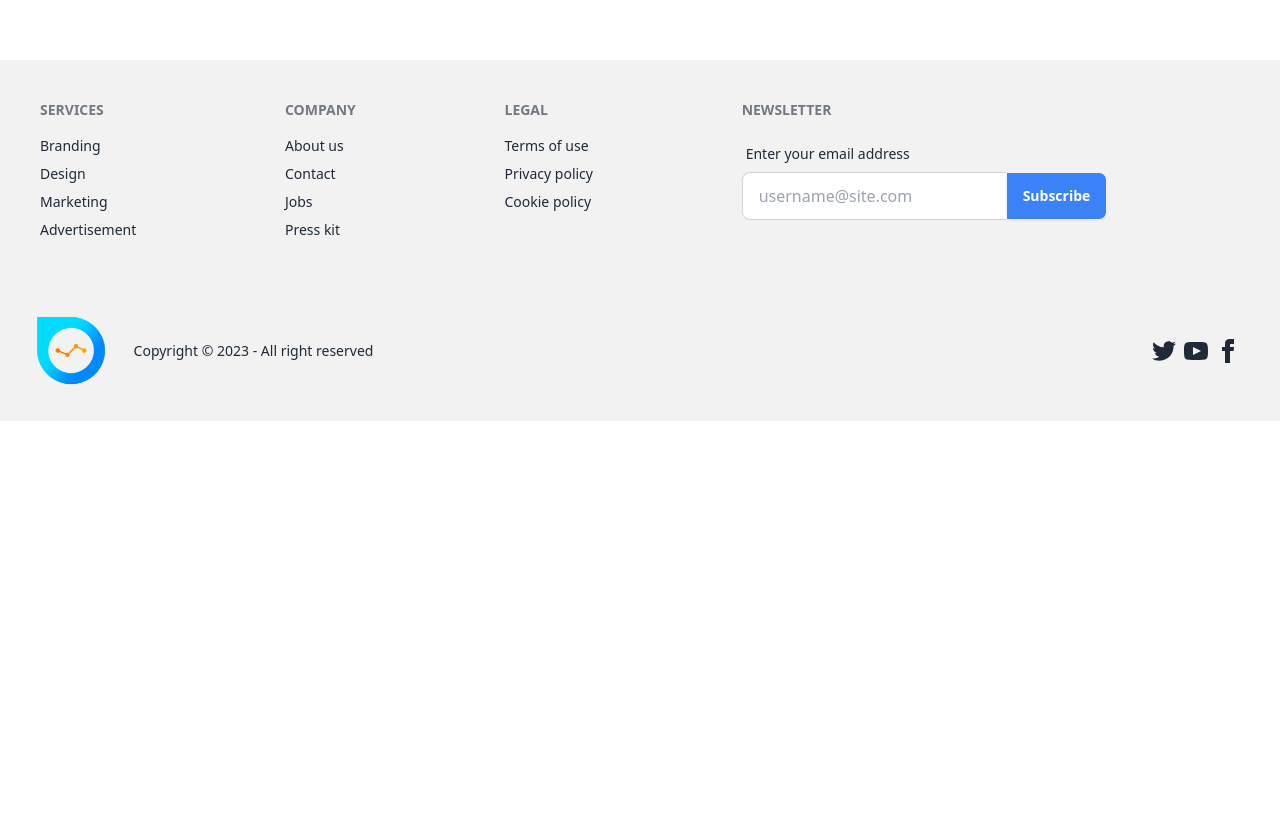
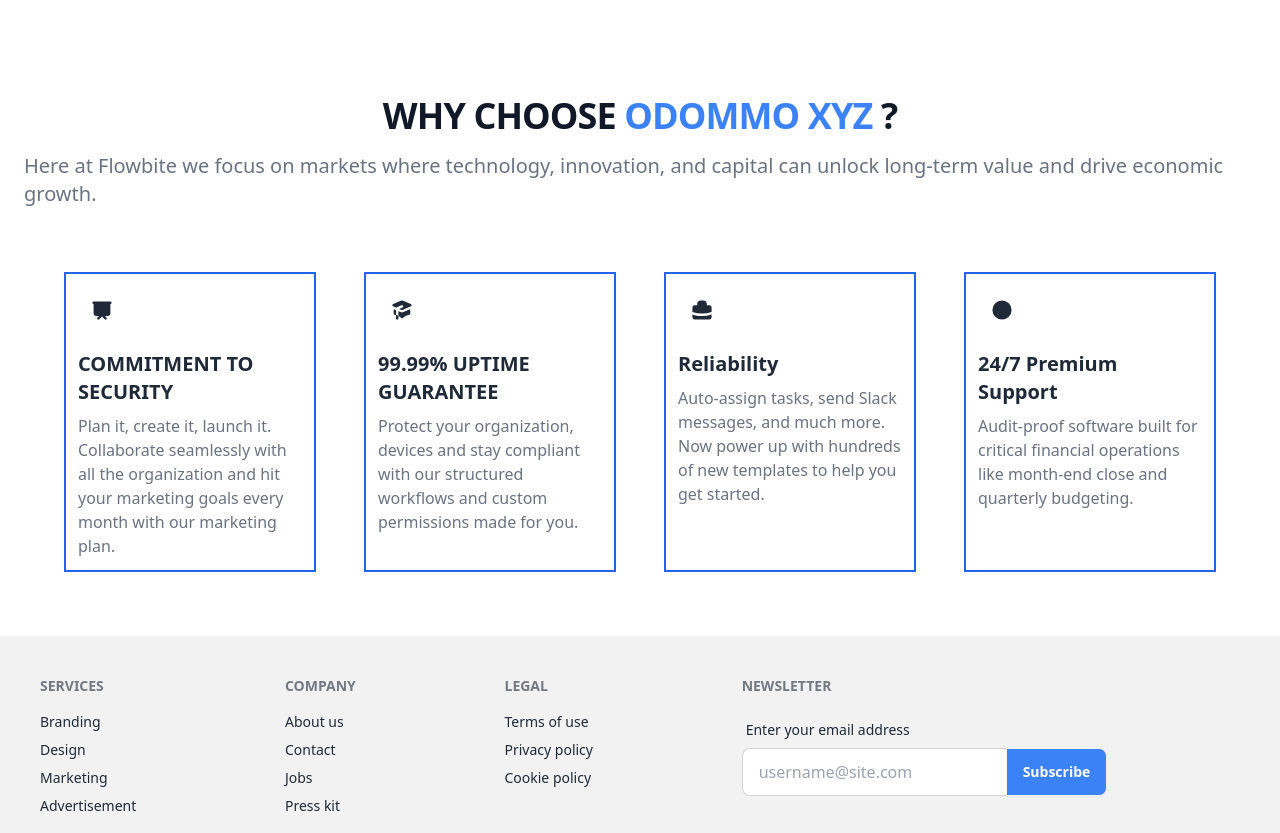
Before and after one commit to mdnazmul42726/odommo-xyz-client, a React (Vite) app: page / in a window 1280 px wide. Shown: the part 5626-6459 px from the top of the page. Before the commit the page ends 6047 px from the top, so only its background shows below. Built offline with nearby package versions, Linux system fonts and the light colour scheme.

Commit message:
Why Choose us section added

```diff
--- /dev/null
+++ b/src/components/WhyChoose.jsx
@@ -0,0 +1,47 @@
+
+const WhyChoose = () => {
+    return (
+        <div>
+            <section className="bg-white">
+                <div className="py-8 px-4 mx-auto max-w-screen-xl sm:py-16 lg:px-6">
+                    <div className="w-full mb-8 lg:mb-16">
+                        <h2 className="mb-4 text-center text-4xl tracking-tight font-extrabold text-gray-900 uppercase">Why Choose <span className="text-blue-500">Odommo xyz</span> ?</h2>
+                        <p className="text-gray-500 sm:text-xl">Here at Flowbite we focus on markets where technology, innovation, and capital can unlock long-term value and drive economic growth.</p>
+                    </div>
+                    <div className="space-y-8 mx-10 md:grid md:grid-cols-2 lg:grid-cols-4 md:gap-12 md:space-y-0">
+                        <div className="border-2 p-3 border-blue-600">
+                            <div className="flex justify-center items-center mb-4 w-10 h-10 rounded-full bg-primary-100 lg:h-12 lg:w-12">
+                                <svg className="w-5 h-5 text-primary-600 lg:w-6 lg:h-6" fill="currentColor" viewBox="0 0 20 20" xmlns="http://www.w3.org/2000/svg"><path d="M3 3a1 1 0 000 2v8a2 2 0 002 2h2.586l-1.293 1.293a1 1 0 101.414 1.414L10 15.414l2.293 2.293a1 1 0 001.414-1.414L12.414 15H15a2 2 0 002-2V5a1 1 0 100-2H3zm11.707 4.707a1 1 0 00-1.414-1.414L10 9.586 8.707 8.293a1 1 0 00-1.414 0l-2 2a1 1 0 101.414 1.414L8 10.414l1.293 1.293a1 1 0 001.414 0l4-4z"></path></svg>
+                            </div>
+                            <h3 className="mb-2 text-xl font-bold uppercase">Commitment to Security</h3>
+                            <p className="text-gray-500">Plan it, create it, launch it. Collaborate seamlessly with all  the organization and hit your marketing goals every month with our marketing plan.</p>
+                        </div>
+                        <div className="border-2 p-3 border-blue-600">
+                            <div className="flex justify-center items-center mb-4 w-10 h-10 rounded-full bg-primary-100 lg:h-12 lg:w-12">
+                                <svg className="w-5 h-5 text-primary-600 lg:w-6 lg:h-6" fill="currentColor" viewBox="0 0 20 20" xmlns="http://www.w3.org/2000/svg"><path d="M10.394 2.08a1 1 0 00-.788 0l-7 3a1 1 0 000 1.84L5.25 8.051a.999.999 0 01.356-.257l4-1.714a1 1 0 11.788 1.838L7.667 9.088l1.94.831a1 1 0 00.787 0l7-3a1 1 0 000-1.838l-7-3zM3.31 9.397L5 10.12v4.102a8.969 8.969 0 00-1.05-.174 1 1 0 01-.89-.89 11.115 11.115 0 01.25-3.762zM9.3 16.573A9.026 9.026 0 007 14.935v-3.957l1.818.78a3 3 0 002.364 0l5.508-2.361a11.026 11.026 0 01.25 3.762 1 1 0 01-.89.89 8.968 8.968 0 00-5.35 2.524 1 1 0 01-1.4 0zM6 18a1 1 0 001-1v-2.065a8.935 8.935 0 00-2-.712V17a1 1 0 001 1z"></path></svg>
+                            </div>
+                            <h3 className="mb-2 text-xl font-bold uppercase">99.99% Uptime Guarantee</h3>
+                            <p className="text-gray-500">Protect your organization, devices and stay compliant with our structured workflows and custom permissions made for you.</p>
+                        </div>
+                        <div className="border-2 p-3 border-blue-600">
+                            <div className="flex justify-center items-center mb-4 w-10 h-10 rounded-full bg-primary-100 lg:h-12 lg:w-12">
+                                <svg className="w-5 h-5 text-primary-600 lg:w-6 lg:h-6" fill="currentColor" viewBox="0 0 20 20" xmlns="http://www.w3.org/2000/svg"><path d="M6 6V5a3 3 0 013-3h2a3 3 0 013 3v1h2a2 2 0 012 2v3.57A22.952 22.952 0 0110 13a22.95 22.95 0 01-8-1.43V8a2 2 0 012-2h2zm2-1a1 1 0 011-1h2a1 1 0 011 1v1H8V5zm1 5a1 1 0 011-1h.01a1 1 0 110 2H10a1 1 0 01-1-1z"></path><path d="M2 13.692V16a2 2 0 002 2h12a2 2 0 002-2v-2.308A24.974 24.974 0 0110 15c-2.796 0-5.487-.46-8-1.308z"></path></svg>
+                            </div>
+                            <h3 className="mb-2 text-xl font-bold">Reliability</h3>
+                            <p className="text-gray-500">Auto-assign tasks, send Slack messages, and much more. Now power up with hundreds of new templates to help you get started.</p>
+                        </div>
+                        <div className="border-2 p-3 border-blue-600">
+                            <div className="flex justify-center items-center mb-4 w-10 h-10 rounded-full bg-primary-100 lg:h-12 lg:w-12">
+                                <svg className="w-5 h-5 text-primary-600 lg:w-6 lg:h-6" fill="currentColor" viewBox="0 0 20 20" xmlns="http://www.w3.org/2000/svg"><path d="M8.433 7.418c.155-.103.346-.196.567-.267v1.698a2.305 2.305 0 01-.567-.267C8.07 8.34 8 8.114 8 8c0-.114.07-.34.433-.582zM11 12.849v-1.698c.22.071.412.164.567.267.364.243.433.468.433.582 0 .114-.07.34-.433.582a2.305 2.305 0 01-.567.267z"></path><path d="M10 18a8 8 0 100-16 8 8 0 000 16zm1-13a1 1 0 10-2 0v.092a4.535 4.535 0 00-1.676.662C6.602 6.234 6 7.009 6 8c0 .99.602 1.765 1.324 2.246.48.32 1.054.545 1.676.662v1.941c-.391-.127-.68-.317-.843-.504a1 1 0 10-1.51 1.31c.562.649 1.413 1.076 2.353 1.253V15a1 1 0 102 0v-.092a4.535 4.535 0 001.676-.662C13.398 13.766 14 12.991 14 12c0-.99-.602-1.765-1.324-2.246A4.535 4.535 0 0011 9.092V7.151c.391.127.68.317.843.504a1 1 0 101.511-1.31c-.563-.649-1.413-1.076-2.354-1.253V5z" ></path></svg>
+                            </div>
+                            <h3 className="mb-2 text-xl font-bold">24/7 Premium Support</h3>
+                            <p className="text-gray-500">Audit-proof software built for critical financial operations like month-end close and quarterly budgeting.</p>
+                        </div>
+                    </div>
+                </div>
+            </section>
+        </div>
+    );
+};
+
+export default WhyChoose;
--- a/src/pages/Home.jsx
+++ b/src/pages/Home.jsx
@@ -26,6 +26,7 @@
 import { useState } from "react";
 import { Link } from "react-router-dom";
 import { MdKeyboardDoubleArrowRight } from "react-icons/md";
+import WhyChoose from "../components/WhyChoose";
 
 
 const Home = () => {
@@ -384,8 +385,9 @@
                 <div className=" md:flex items-center gap-4">
                     <div className="md:w-[60%]">
                         <h1 className="text-4xl font-bold uppercase"><span className="text-[#4261A9]"> cross platform </span> mobile application development</h1>
-                        <p className="my-5 text-xl opacity-75">The cloud is a general metaphor that is used to refer to the Internet. Initially, the Internet was seen as a distributed network and then, with the invention of the World Wide Web, as a tangle of interlinked media. As the Internet continued to grow in both size and the range of activities it encompassed, it came to be known as the cloud.
-                            <Link className="text-blue-500 hover:underline ml-2">Learn More...</Link></p>
+                        <p className="my-5 text-xl opacity-75">Unlock the full potential of mobile technology with our customized app development solutions. We build innovative and feature-rich applications for iOS and Android platforms, ensuring seamless user experiences and helping your business reach a wider audience.
+                            {/* <Link className="text-blue-500 hover:underline ml-2">Learn More...</Link> */}
+                            </p>
                         <div className="">
                             <div className="md:w-[40%] flex md:hidden">
                                 <img src={app} alt="" />
@@ -443,6 +445,7 @@
                 </div>
 
             </div>
+            <WhyChoose/>
         </div>
     );
 };
```
